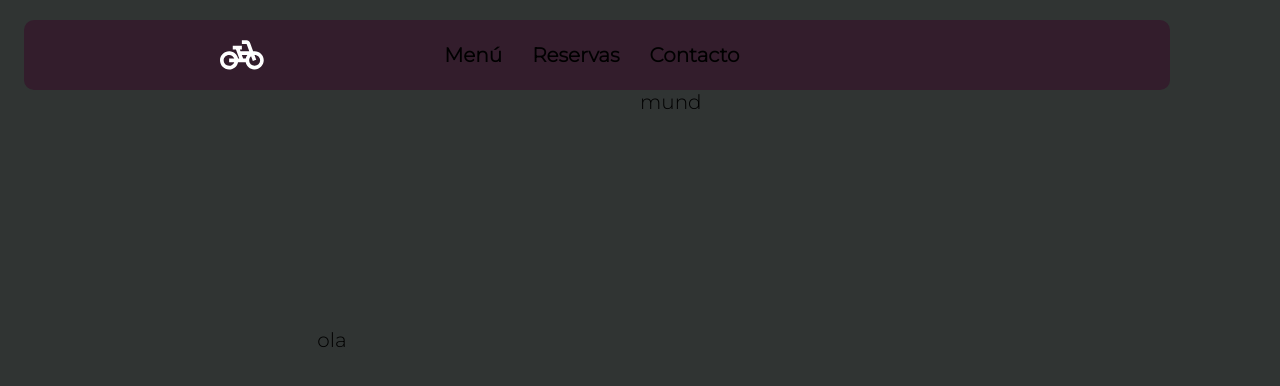
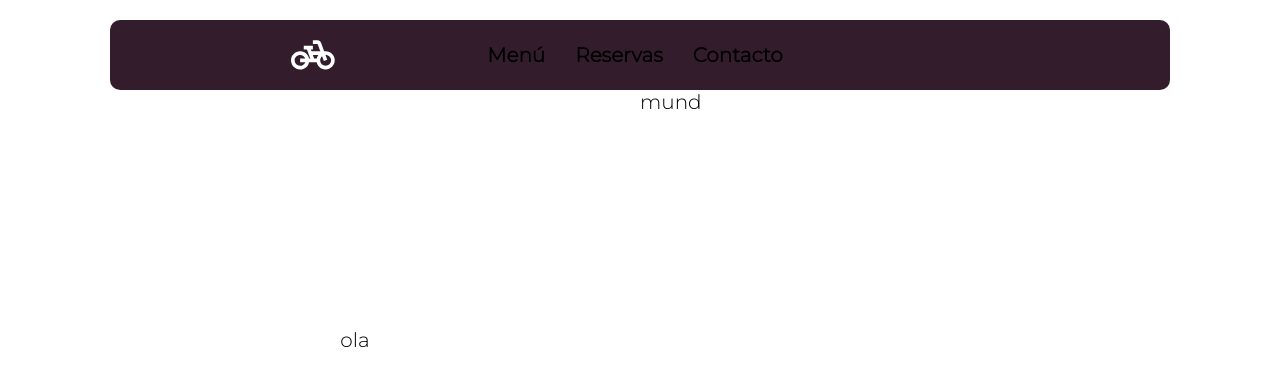
Before and after one commit to RickBm400/proyecto-restaurante-menu, a React (Vite) app: page / in a window 1280 px wide. Shown: the top 386 px of the page. Built offline with nearby package versions, Linux system fonts and the light colour scheme.

Commit message:
style: disable guts in layout

```diff
--- a/src/pages/Layout.jsx
+++ b/src/pages/Layout.jsx
@@ -4,10 +4,14 @@ import { Outlet } from 'react-router-dom'
 export default function Home() {
     return (
         <Container maxWidth='100vh'
+        disableGutters
             sx={{
-                bgcolor: '#303433',
+                display: 'flex',
+                alignItems: 'center',
+                flexDirection: 'column',
                 minHeight: '100vh',
-                paddingTop: '20px'
+                paddingTop: '20px',
+                paddingX: {xs: '0px', md: '70px'}
             }}>
             <NavBar />
             <Outlet/>
```
